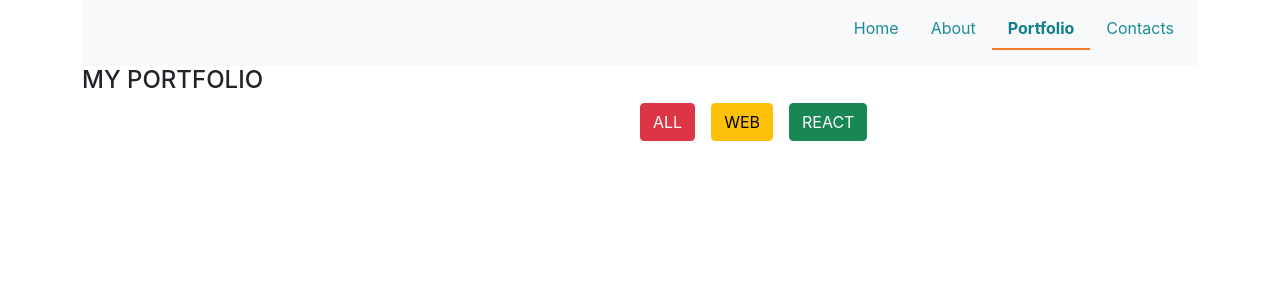
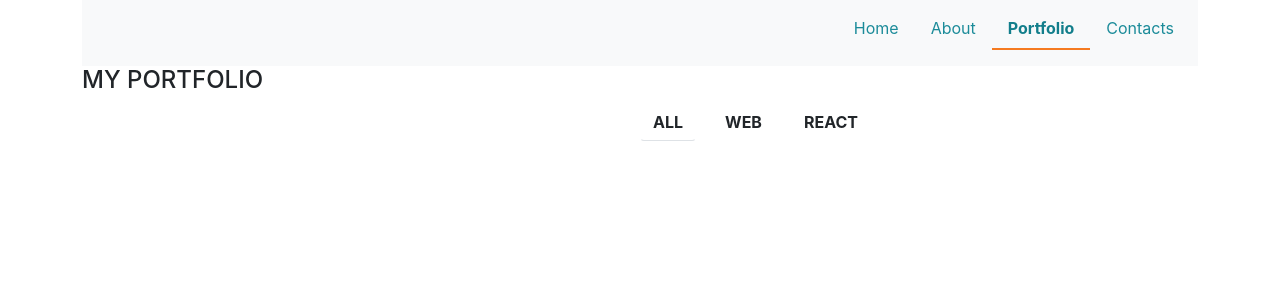
Before and after one commit to Dulatto/react-portfolio-2, a React (Create React App) app: page / in a window 1280 px wide. Both pictures are taken after a click on the tab "Portfolio". Shown: the top 300 px of the page. Built offline with nearby package versions, Linux system fonts and the light colour scheme.

Commit message:
portfolio

```diff
--- a/src/Components/PortfolioPage.js
+++ b/src/Components/PortfolioPage.js
@@ -1,15 +1,22 @@
-import React from 'react';
+import React, { useState } from 'react';
 
 function PortfolioPage(props) {
+    const [activeButton, setActiveButton] = useState('all');
+
+    const handleButtonName = (e) => {
+        console.log('handleButtonName', e.target.name);
+        setActiveButton(e.target.name);
+    }
+
     return (
         <div>
             <h4>MY PORTFOLIO</h4>
             <div className="row">
                 <div className="col-12 position-relative">
                     <div className="position-absolute start-50" >
-                        <button type="button" className="btn btn-danger me-3 ">ALL</button>
-                        <button type="button" className="btn btn-warning me-3">WEB </button>
-                        <button type="button" className="btn btn-success">REACT</button>
+                        <button type="button" className={`btn fw-bold me-3 ${activeButton === 'all' ? 'border-bottom' : null}`} name='all' onClick={(e) => handleButtonName(e)}>ALL</button>
+                        <button type="button" className={`btn fw-bold me-3 ${activeButton === 'web' ? 'border-bottom' : null}`} name='web' onClick={(e) => handleButtonName(e)}>WEB </button>
+                        <button type="button" className={`btn fw-bold me-3 ${activeButton === 'react' ? 'border-bottom' : null}`} name='react' onClick={(e) => handleButtonName(e)}>REACT</button>
                     </div>
                 </div>
             </div>
```
